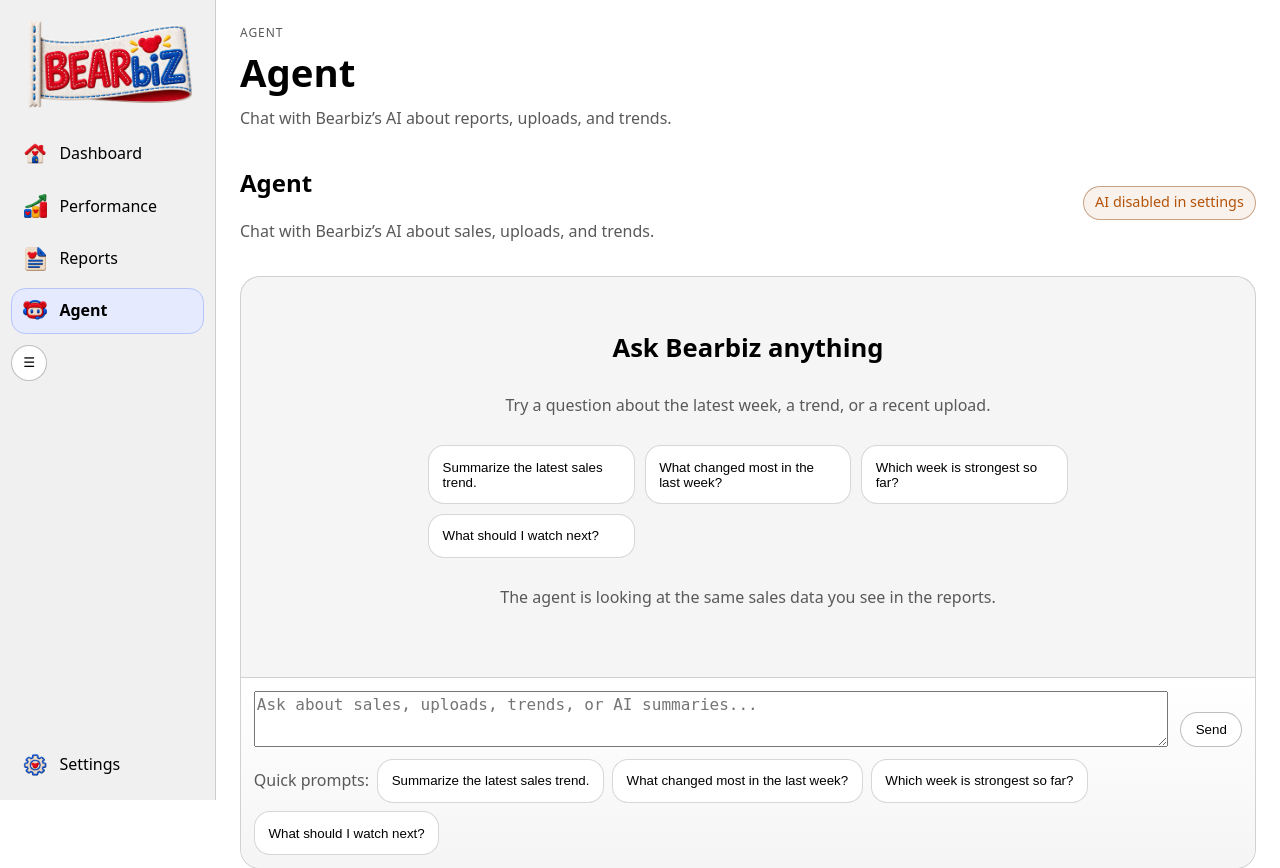
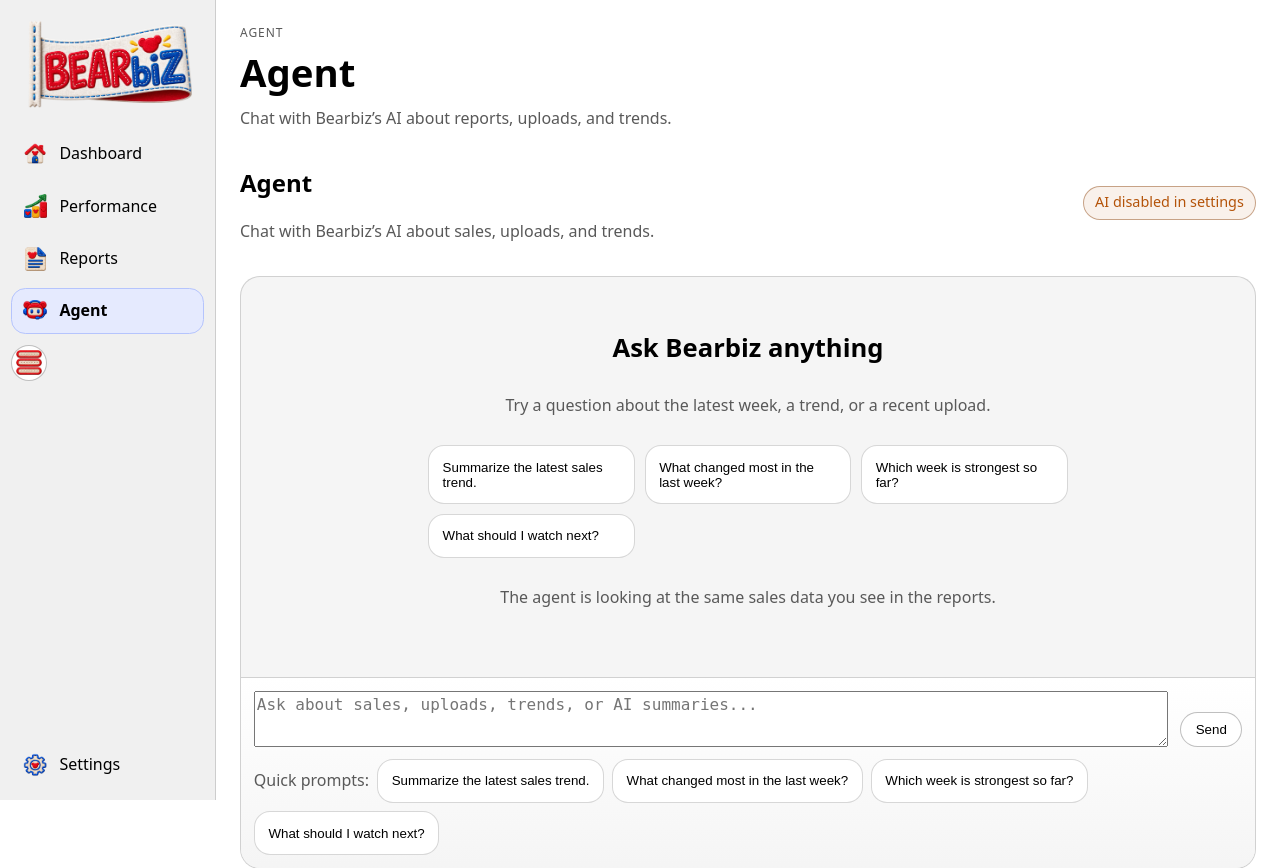
Before and after one commit to iToms-hub/bearbiz, a Django app: page /agent/ in a window 1280 px wide. Shown: the top 868 px of the page. Run offline with Django 5.2, Linux system fonts and the light colour scheme; data that the repository does not hold is empty.

Commit message:
feat: use stitched menu icon for sidebar toggle

```diff
--- a/templates/base.html
+++ b/templates/base.html
@@ -87,6 +87,11 @@
         justify-content: center;
         flex: none;
         cursor: pointer;
+      }
+      .sidebar-toggle-icon {
+        width: 1.65rem;
+        height: 1.65rem;
+        object-fit: contain;
       }
       .muted { color: var(--text-muted); }
       .sidebar nav {
@@ -807,7 +812,7 @@
             {% endfor %}
           </div>
           <div class="sidebar-toggle-row">
-            <button class="sidebar-toggle" type="button" aria-label="Collapse navigation" aria-pressed="false" data-sidebar-toggle>☰</button>
+            <button class="sidebar-toggle" type="button" aria-label="Collapse navigation" aria-pressed="false" data-sidebar-toggle><img class="sidebar-toggle-icon" src="{% static 'images/bearbiz-menu.png' %}" alt="" aria-hidden="true"></button>
           </div>
           <div class="sidebar-lower">
             {% for item in left_nav %}
```
Also changed, not shown: tests/test_navigation.py (+8 -0 lines), static/images/bearbiz-menu.png (added).
